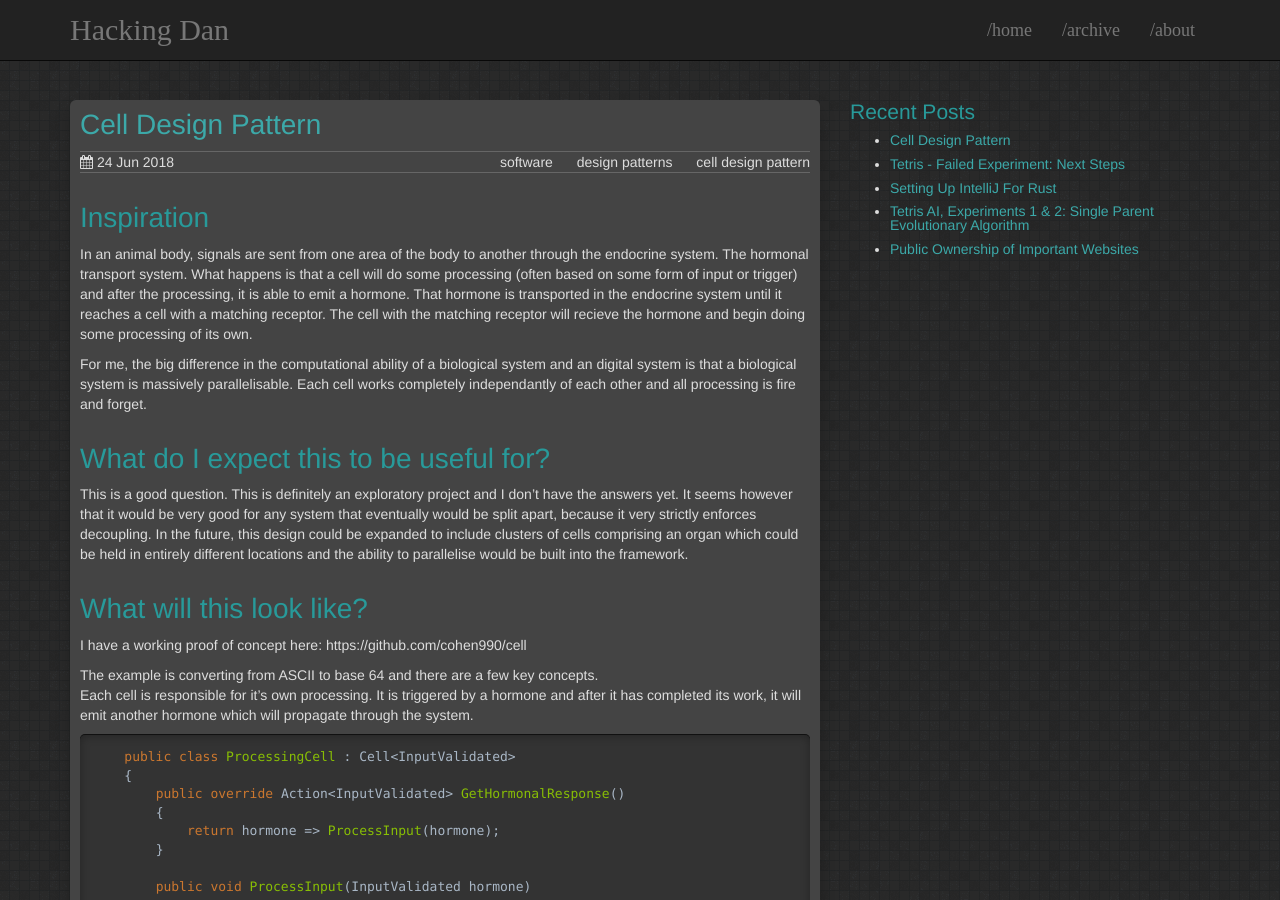
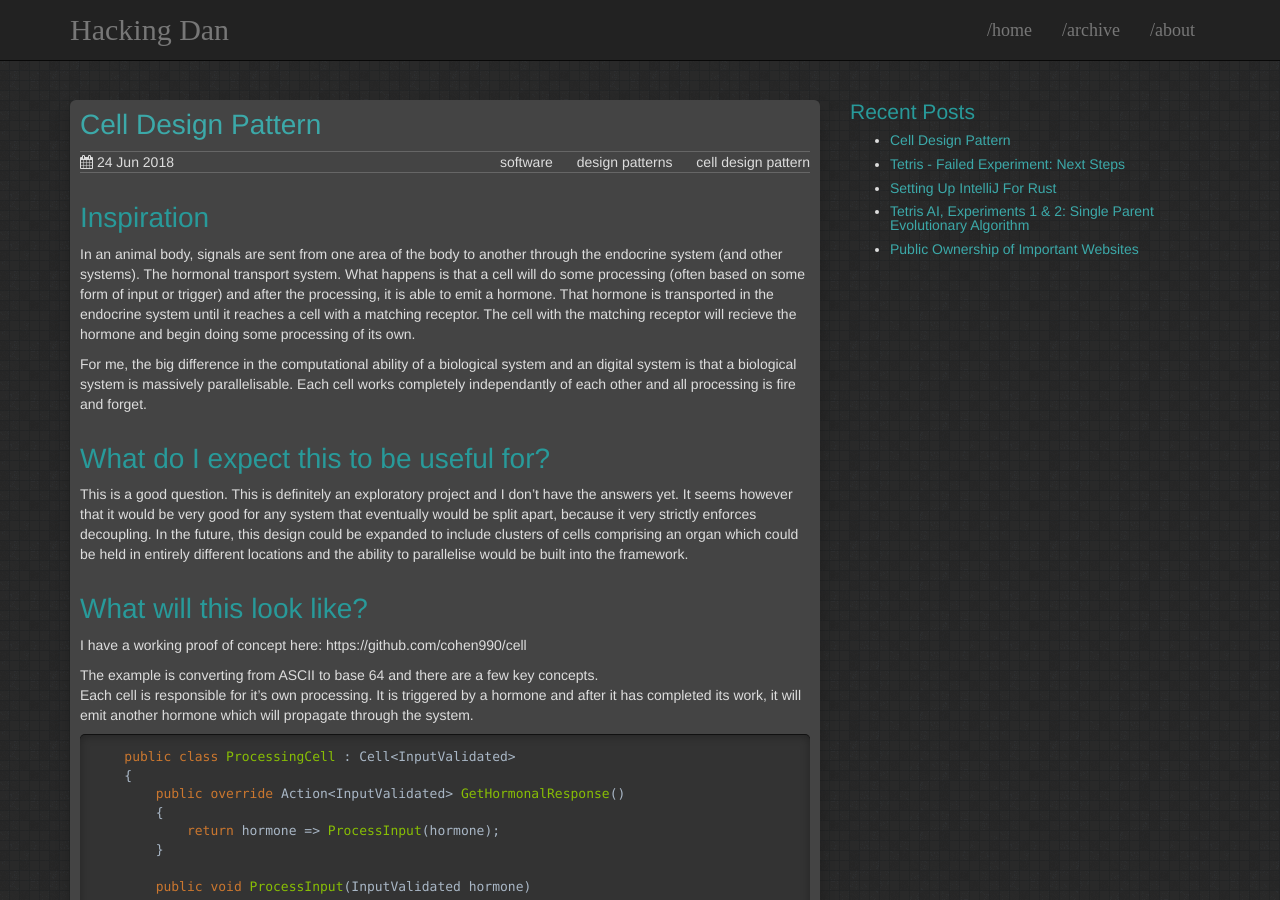
Before and after one commit to cohen990/cohen990.github.io, a Jekyll site: the page built from _posts/2018-24-06-cell-pattern.md, in a window 1280 px wide and 900 px high. Built offline with Jekyll 4.4.1, drawn with Linux system fonts in a browser that asks for light colours.

Commit message:
clarify something

```diff
--- a/_posts/2018-24-06-cell-pattern.md
+++ b/_posts/2018-24-06-cell-pattern.md
@@ -10,7 +10,7 @@ tags:
 ---
 
 # Inspiration
-In an animal body, signals are sent from one area of the body to another through the endocrine system. The hormonal transport system. What happens is that a cell will do some processing (often based on some form of input or trigger) and after the processing, it is able to emit a hormone. That hormone is transported in the endocrine system until it reaches a cell with a matching receptor. The cell with the matching receptor will recieve the hormone and begin doing some processing of its own.
+In an animal body, signals are sent from one area of the body to another through the endocrine system (and other systems). The hormonal transport system. What happens is that a cell will do some processing (often based on some form of input or trigger) and after the processing, it is able to emit a hormone. That hormone is transported in the endocrine system until it reaches a cell with a matching receptor. The cell with the matching receptor will recieve the hormone and begin doing some processing of its own.
 
 For me, the big difference in the computational ability of a biological system and an digital system is that a biological system is massively parallelisable. Each cell works completely independantly of each other and all processing is fire and forget.
 
```
